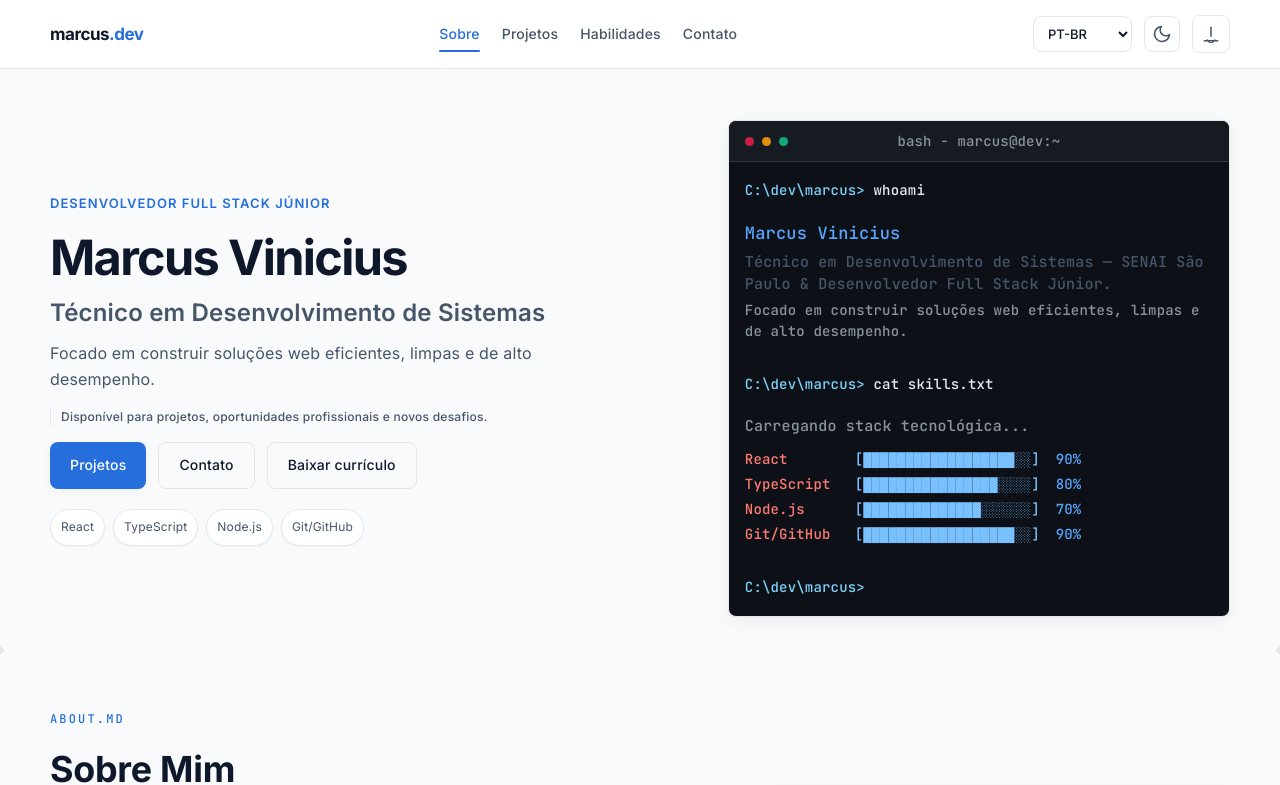
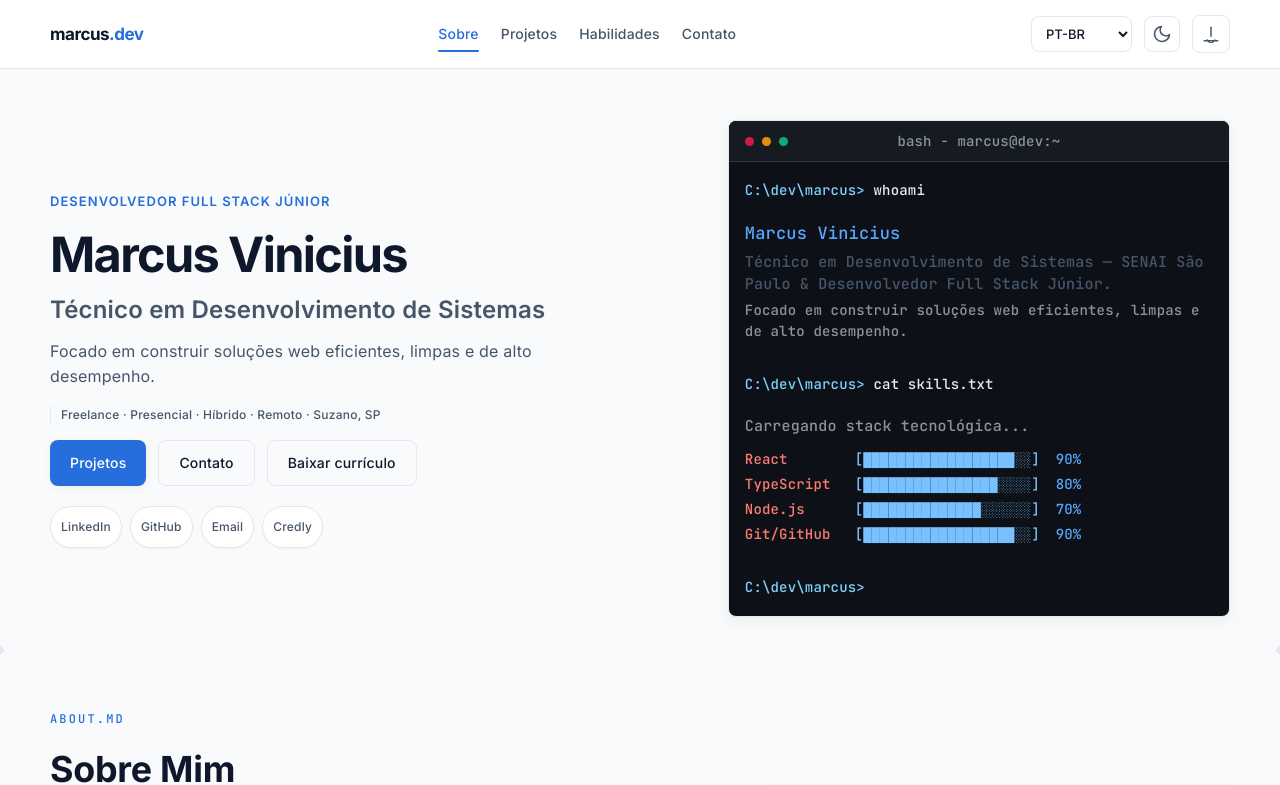
Before and after one commit to Marcus7V/marcus-vinicius-portfolio, a React (Vite) app: page / in a window 1280 px wide. Shown: the top 785 px of the page. Built offline with nearby package versions, Linux system fonts and the light colour scheme.

Commit message:
docs: update portfolio documentation

```diff
--- a/src/components/layout/Navbar/Navbar.css
+++ b/src/components/layout/Navbar/Navbar.css
@@ -108,7 +108,7 @@
   font-family: var(--font-primary);
   font-size: 13px;
   font-weight: var(--font-weight-medium);
-  padding: 7px 28px 7px 10px;
+  padding: 7px 30px 7px 10px;
   min-width: 72px;
   height: 36px;
   cursor: pointer;
--- a/src/components/sections/Hero/Hero.css
+++ b/src/components/sections/Hero/Hero.css
@@ -67,13 +67,22 @@
   color: var(--text-secondary);
 }
 
-.hero-availability {
-  margin: 0;
+.hero-availability-block {
   width: 100%;
   max-width: 540px;
   min-width: 0;
+  display: flex;
+  flex-direction: column;
+  gap: 4px;
   padding-left: 10px;
   border-left: 1px solid var(--border);
+  box-sizing: border-box;
+}
+
+.hero-availability,
+.hero-availability-meta,
+.hero-availability-location {
+  margin: 0;
   color: var(--text-secondary);
   font-size: 12px;
   font-weight: var(--font-weight-medium);
@@ -132,7 +141,7 @@
   border-color: var(--primary);
 }
 
-.hero-highlights {
+.hero-links {
   display: flex;
   flex-wrap: wrap;
   gap: 8px;
@@ -141,15 +150,34 @@
   min-width: 0;
 }
 
-.hero-highlights span {
+.hero-link {
+  display: inline-flex;
+  align-items: center;
+  justify-content: center;
+  min-height: 30px;
+  padding: 5px 10px;
   border: 1px solid var(--border);
   border-radius: 999px;
-  padding: 5px 10px;
   color: var(--text-secondary);
   background-color: var(--surface);
   box-shadow: var(--shadow-xs);
   font-size: 12px;
+  font-weight: var(--font-weight-medium);
+  text-decoration: none;
+  transition: color 200ms ease, border-color 200ms ease, background-color 200ms ease, transform 200ms ease;
   max-width: 100%;
+}
+
+.hero-link:hover {
+  color: var(--primary);
+  border-color: rgba(37, 110, 220, 0.25);
+  background-color: rgba(37, 110, 220, 0.04);
+  transform: translateY(-1px);
+}
+
+.hero-link:focus-visible {
+  outline: 2px solid var(--primary);
+  outline-offset: 2px;
 }
 
 .hero-terminal {
@@ -183,7 +211,7 @@
     justify-content: center;
   }
 
-  .hero-highlights {
+  .hero-links {
     justify-content: center;
   }
 }
@@ -224,12 +252,12 @@
     width: 100%;
   }
 
-  .hero-highlights {
+  .hero-links {
     gap: var(--space-xs);
     justify-content: center;
   }
 
-  .hero-highlights span {
+  .hero-link {
     font-size: 13px;
   }
 }
--- a/src/components/sections/Hero/Hero.tsx
+++ b/src/components/sections/Hero/Hero.tsx
@@ -4,6 +4,13 @@ import './Hero.css';
 
 export function Hero() {
   const { t } = useLanguage();
+
+  const professionalLinks = [
+    { label: t.hero.linkedin, href: 'https://www.linkedin.com/in/marcus-vinicius-0b8668351/' },
+    { label: t.hero.github, href: 'https://github.com/Marcus7V' },
+    { label: t.hero.email, href: 'mailto:marcusvini751663@gmail.com' },
+    { label: t.hero.credly, href: 'https://www.credly.com/users/marcus-vinicius.e37dde10' },
+  ];
 
   return (
     <section id="hero" className="hero-section scroll-section" aria-labelledby="hero-title">
@@ -13,7 +20,15 @@ export function Hero() {
           <h1 id="hero-title">Marcus Vinicius</h1>
           <p className="hero-subtitle">{t.hero.subtitle}</p>
           <p className="hero-description">{t.hero.description}</p>
-          <p className="hero-availability">{t.hero.availability}</p>
+
+          <div
+            className="hero-availability-block"
+            aria-label={`${t.hero.availabilityModes} · ${t.hero.location}`}
+          >
+            <p className="hero-availability">
+              {`${t.hero.availabilityModes} · ${t.hero.location}`}
+            </p>
+          </div>
 
           <div className="hero-actions">
             <a className="hero-cta primary" href="#projects">
@@ -27,11 +42,18 @@ export function Hero() {
             </a>
           </div>
 
-          <div className="hero-highlights" aria-label={t.hero.techLabel}>
-            <span>React</span>
-            <span>TypeScript</span>
-            <span>Node.js</span>
-            <span>Git/GitHub</span>
+          <div className="hero-links" aria-label={t.hero.techLabel}>
+            {professionalLinks.map(({ label, href }) => (
+              <a
+                key={label}
+                href={href}
+                target={href.startsWith('http') ? '_blank' : undefined}
+                rel={href.startsWith('http') ? 'noopener noreferrer' : undefined}
+                className="hero-link"
+              >
+                {label}
+              </a>
+            ))}
           </div>
         </div>
 
--- a/src/i18n/translations.ts
+++ b/src/i18n/translations.ts
@@ -16,6 +16,12 @@ export type TranslationContent = {
     subtitle: string;
     description: string;
     availability: string;
+    availabilityModes: string;
+    location: string;
+    linkedin: string;
+    github: string;
+    email: string;
+    credly: string;
     projects: string;
     contact: string;
     downloadCv: string;
@@ -79,11 +85,17 @@ export const translations: Record<Language, TranslationContent> = {
       eyebrow: 'Desenvolvedor Full Stack Júnior',
       subtitle: 'Técnico em Desenvolvimento de Sistemas',
       description: 'Focado em construir soluções web eficientes, limpas e de alto desempenho.',
-      availability: 'Disponível para projetos, oportunidades profissionais e novos desafios.',
+      availability: 'Disponível para projetos e oportunidades',
+      availabilityModes: 'Freelance · Presencial · Híbrido · Remoto',
+      location: 'Suzano, SP',
+      linkedin: 'LinkedIn',
+      github: 'GitHub',
+      email: 'Email',
+      credly: 'Credly',
       projects: 'Projetos',
       contact: 'Contato',
       downloadCv: 'Baixar currículo',
-      techLabel: 'Tecnologias principais',
+      techLabel: 'Links profissionais',
     },
     about: {
       label: 'ABOUT.MD',
@@ -146,11 +158,17 @@ export const translations: Record<Language, TranslationContent> = {
       eyebrow: 'Junior Full Stack Developer',
       subtitle: 'Systems Development Technician',
       description: 'Focused on building efficient, clean, and high-performance web solutions.',
-      availability: 'Available for projects, professional opportunities and new challenges.',
+      availability: 'Available for projects and opportunities',
+      availabilityModes: 'Freelance · On-site · Hybrid · Remote',
+      location: 'Suzano, SP',
+      linkedin: 'LinkedIn',
+      github: 'GitHub',
+      email: 'Email',
+      credly: 'Credly',
       projects: 'Projects',
       contact: 'Contact',
       downloadCv: 'Download CV',
-      techLabel: 'Main technologies',
+      techLabel: 'Professional links',
     },
     about: {
       label: 'ABOUT.MD',
```
Also changed, not shown: 1 other file (tests, documents, lock files or other folders).
